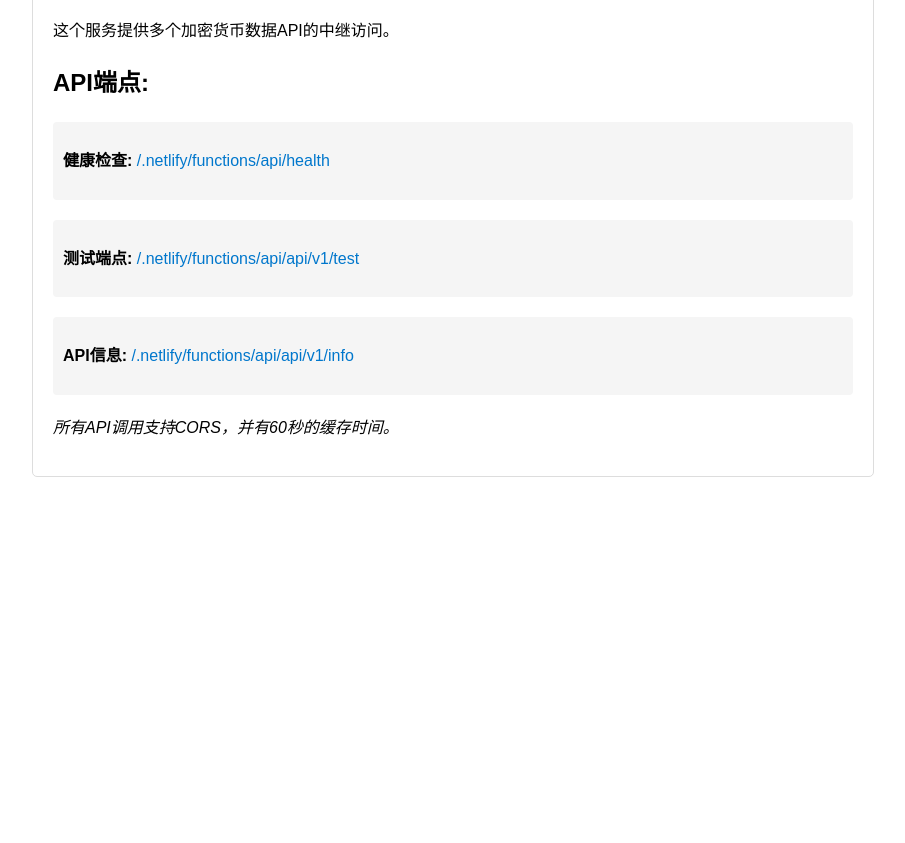
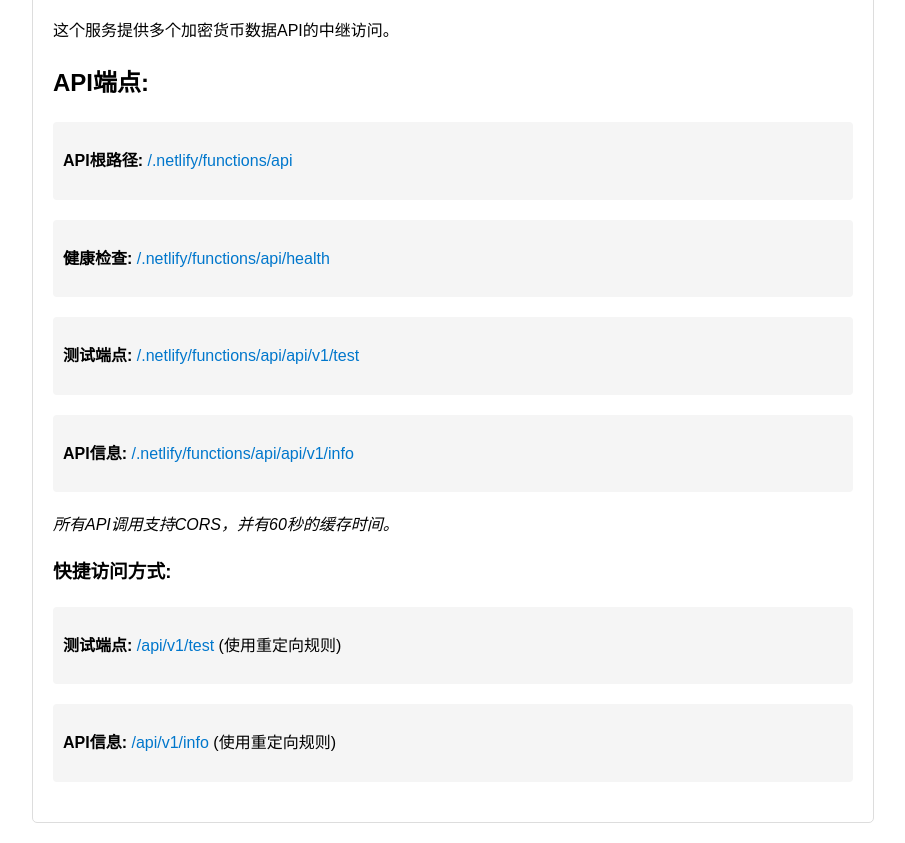
Before and after one commit to zhuminghui123611/2, a website: page public/index.html in a window 1280 px wide. Shown: the part 128-971 px from the top of the page, without its empty margins (187-1092 px from the left). Before the commit the page ends 800 px from the top, so only its background shows below. Drawn offline with Linux system fonts and the light colour scheme.

Commit message:
修复Netlify部署配置，解决404问题

```diff
--- a/public/index.html
+++ b/public/index.html
@@ -44,6 +44,9 @@
 
     <h2>API端点:</h2>
     <div class="endpoint">
+      <p><strong>API根路径:</strong> <a href="/.netlify/functions/api">/.netlify/functions/api</a></p>
+    </div>
+    <div class="endpoint">
       <p><strong>健康检查:</strong> <a href="/.netlify/functions/api/health">/.netlify/functions/api/health</a></p>
     </div>
     <div class="endpoint">
@@ -54,6 +57,14 @@
     </div>
 
     <p><em>所有API调用支持CORS，并有60秒的缓存时间。</em></p>
+
+    <h3>快捷访问方式:</h3>
+    <div class="endpoint">
+      <p><strong>测试端点:</strong> <a href="/api/v1/test">/api/v1/test</a> (使用重定向规则)</p>
+    </div>
+    <div class="endpoint">
+      <p><strong>API信息:</strong> <a href="/api/v1/info">/api/v1/info</a> (使用重定向规则)</p>
+    </div>
   </div>
 </body>
 </html>
```
Also changed, not shown: netlify/functions/api.js (+13 -1 lines), netlify.toml.
